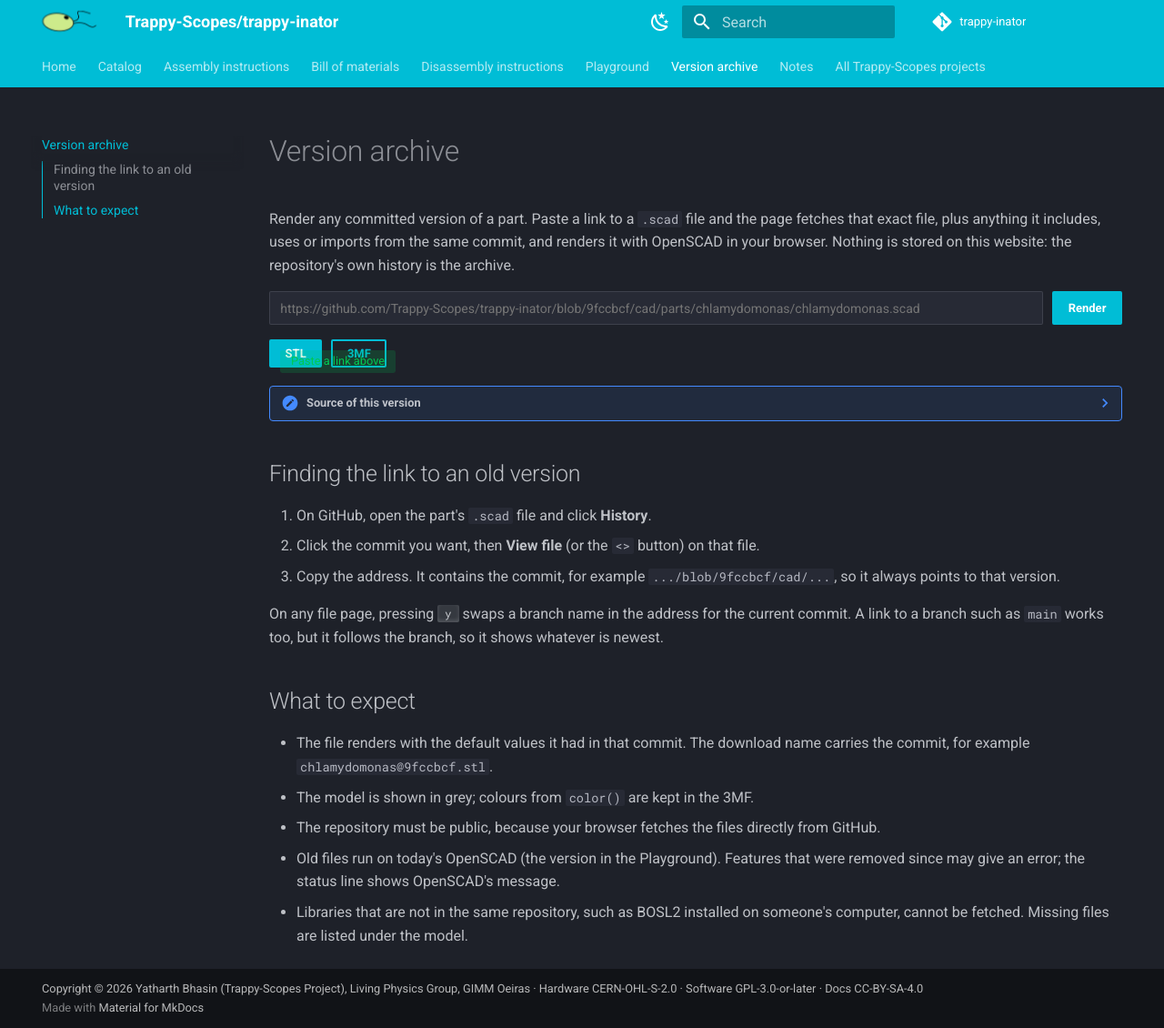
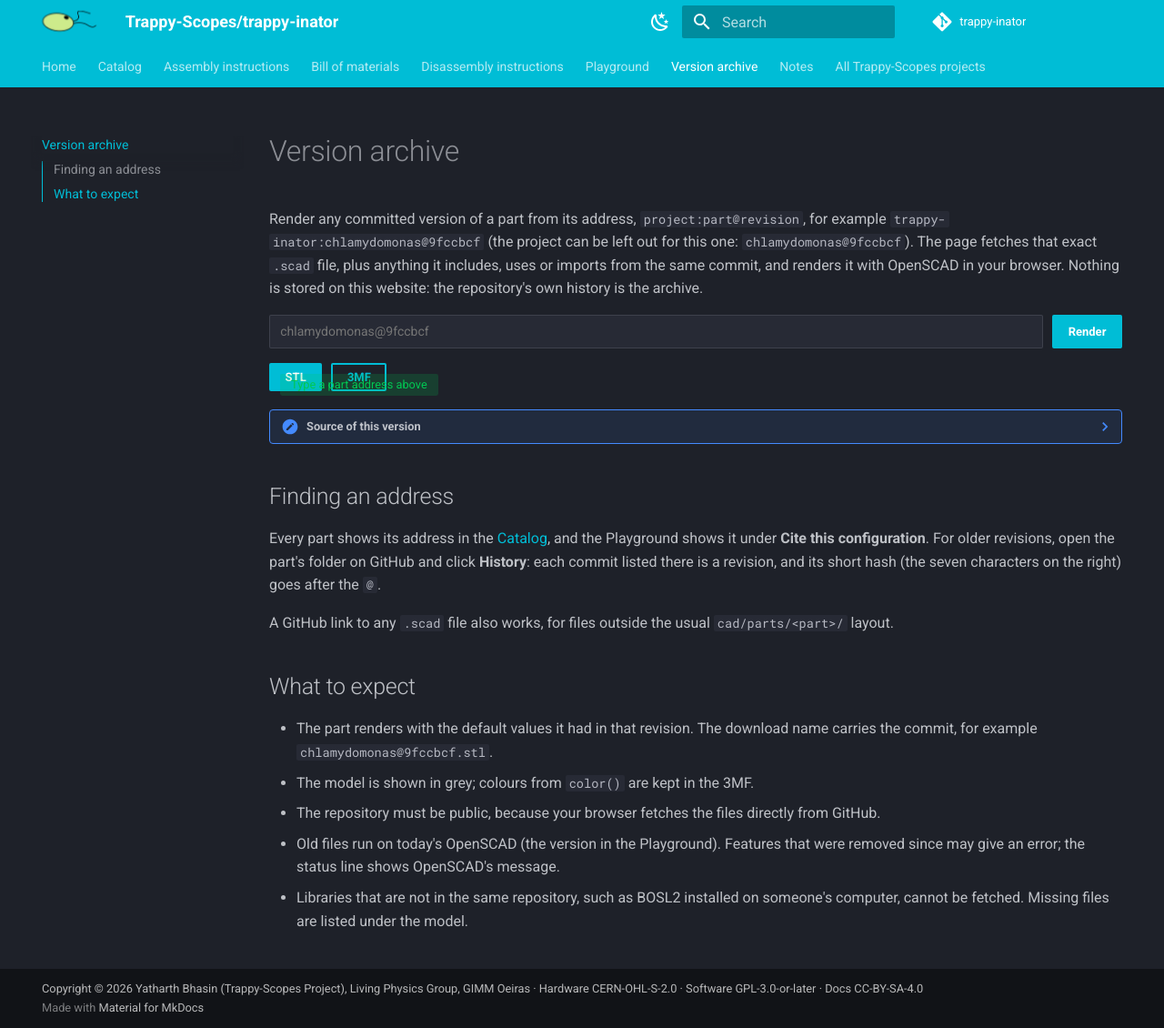
Before and after one commit to Trappy-Scopes/trappy-inator, an MkDocs documentation site: the page built from docs/archive.md, in a window 1280 px wide and 1130 px high. Shown: the whole window at 91% size. Built offline with MkDocs 1.6.1 and Material for MkDocs 9.7.7, drawn with Linux system fonts in a browser that asks for light colours; comment, search, counter and statistics services are not loaded.

Commit message:
Address parts as project:part@revision across the site
The Version archive now takes a part address such as
trappy-inator:chlamydomonas@9fccbcf (or chlamydomonas@9fccbcf inside this
project) and builds the GitHub link itself: the project is a Trappy-Scopes
repository, the part lives at cad/parts/<part>/<part>.scad. GitHub links
still work for files outside that layout. The Catalog, Home and the
Playground's citation line show the same address.

Co-Authored-By: Claude Opus 5.5 <noreply@anthropic.com>

```diff
--- a/docs/archive.md
+++ b/docs/archive.md
@@ -1,18 +1,19 @@
 # Version archive
 
-Render any committed version of a part. Paste a link to a `.scad` file and the page fetches that exact file, plus
-anything it includes, uses or imports from the same commit, and renders it with OpenSCAD in your browser. Nothing
-is stored on this website: the repository's own history is the archive.
+Render any committed version of a part from its address, `project:part@revision`, for example
+`trappy-inator:chlamydomonas@9fccbcf` (the project can be left out for this one: `chlamydomonas@9fccbcf`). The
+page fetches that exact `.scad` file, plus anything it includes, uses or imports from the same commit, and renders
+it with OpenSCAD in your browser. Nothing is stored on this website: the repository's own history is the archive.
 
 <form id="va-form" class="ti-va-form" markdown="0">
-  <input id="va-url" type="url" required placeholder="https://github.com/Trappy-Scopes/trappy-inator/blob/9fccbcf/cad/parts/chlamydomonas/chlamydomonas.scad" aria-label="Link to a .scad file">
+  <input id="va-url" type="text" required placeholder="chlamydomonas@9fccbcf" aria-label="Part address">
   <button class="md-button md-button--primary" type="submit">Render</button>
 </form>
 
 <div class="ti-viewer" markdown="0">
   <model-viewer id="va-viewer" camera-controls touch-action="pan-y" camera-orbit="200deg 75deg auto"
       shadow-intensity="0.8" exposure="1.1" tone-mapping="neutral" alt="3D model of the archived part"></model-viewer>
-  <span id="va-status" class="ti-status ti-ok">Paste a link above</span>
+  <span id="va-status" class="ti-status ti-ok">Type a part address above</span>
 </div>
 
 <p id="va-info" class="ti-meta" markdown="0"></p>
@@ -26,19 +27,17 @@ is stored on this website: the repository's own history is the archive.
 ??? note "Source of this version"
     <pre id="va-source" markdown="0"></pre>
 
-## Finding the link to an old version
+## Finding an address
 
-1. On GitHub, open the part's `.scad` file and click **History**.
-2. Click the commit you want, then **View file** (or the `<>` button) on that file.
-3. Copy the address. It contains the commit, for example `.../blob/9fccbcf/cad/...`, so it always points to that
-   version.
+Every part shows its address in the [Catalog](catalog.md), and the Playground shows it under **Cite this
+configuration**. For older revisions, open the part's folder on GitHub and click **History**: each commit listed
+there is a revision, and its short hash (the seven characters on the right) goes after the `@`.
 
-On any file page, pressing <kbd>y</kbd> swaps a branch name in the address for the current commit. A link to a branch
-such as `main` works too, but it follows the branch, so it shows whatever is newest.
+A GitHub link to any `.scad` file also works, for files outside the usual `cad/parts/<part>/` layout.
 
 ## What to expect
 
-- The file renders with the default values it had in that commit. The download name carries the commit, for
+- The part renders with the default values it had in that revision. The download name carries the commit, for
   example `chlamydomonas@9fccbcf.stl`.
 - The model is shown in grey; colours from `color()` are kept in the 3MF.
 - The repository must be public, because your browser fetches the files directly from GitHub.
--- a/docs/assets/playground/archive.js
+++ b/docs/assets/playground/archive.js
@@ -10,8 +10,21 @@ let worker, jobId = 0, loaded = null;
 
 function status(text, kind) { const s = $("va-status"); s.textContent = text; s.className = "ti-status ti-" + kind; }
 
+// A part address is <project>:<part>@<revision>, e.g. trappy-inator:chlamydomonas@9fccbcf. The project is a
+// repository of the Trappy-Scopes organisation (this one if left out); the part lives at cad/parts/<part>/<part>.scad.
+const ORG = "Trappy-Scopes", PROJECT = "trappy-inator";
+const partFile = (part) => `cad/parts/${part}/${part}.scad`;
+const ADDRESS = /^(?:([\w.-]+):)?([\w.-]+)@([0-9a-f]{7,40})$/i;
+
+// Also accepted, for files outside that layout: a GitHub link, which becomes
 // github.com/<owner>/<repo>/blob/<ref>/<path>  ->  raw.githubusercontent.com/<owner>/<repo>/<ref>/<path>
 function normalise(input) {
+  const a = input.trim().match(ADDRESS);
+  if (a) {
+    const project = a[1] || PROJECT, root = `https://raw.githubusercontent.com/${ORG}/${project}/${a[3]}/`;
+    return { url: root + partFile(a[2]), repo: `${ORG}/${project}`, ref: a[3], path: partFile(a[2]), root,
+             address: `${project}:${a[2]}@${a[3]}` };
+  }
   const url = new URL(input.trim());
   let m = url.hostname === "github.com" && url.pathname.match(/^\/([^/]+)\/([^/]+)\/(?:blob|raw)\/([^/]+)\/(.+)$/);
   if (m) return { url: `https://raw.githubusercontent.com/${m[1]}/${m[2]}/${m[3]}/${m[4]}`, repo: `${m[1]}/${m[2]}`, ref: m[3], path: m[4],
@@ -69,16 +82,21 @@ async function open(input) {
   $("va-downloads").hidden = true;
   $("va-info").textContent = "";
   let info;
-  try { info = normalise(input); } catch (e) { status("That is not a link", "error"); return; }
+  try { info = normalise(input); } catch (e) { status("Not a part address like chlamydomonas@9fccbcf, or a link", "error"); return; }
   if (!/\.scad$/i.test(info.path)) { status("The link must point to a .scad file", "error"); return; }
-  history.replaceState(null, "", "?url=" + encodeURIComponent(input.trim()));
+  history.replaceState(null, "", "?part=" + encodeURIComponent(input.trim()));
   try {
     status("Fetching the file…", "busy");
-    const source = await get(info.url);
+    let source;
+    try { source = await get(info.url); }
+    catch (e) {
+      status(info.address ? `${info.address} not found: no such project, part or revision (or the repository is private)` : "Could not fetch the file: " + e.message, "error");
+      return;
+    }
     const { files, missing, main } = await collect(info, source);
     loaded = { info, source, files, main };
     const pinned = /^[0-9a-f]{7,40}$/i.test(info.ref);
-    $("va-info").innerHTML =
+    $("va-info").innerHTML = (info.address ? `<code>${info.address}</code> · ` : "") +
       `<strong>${info.path}</strong> from <code>${info.repo}</code>` +
       (info.ref ? (pinned ? ` at commit <code>${info.ref}</code>` : ` on <code>${info.ref}</code> (a branch or tag moves over time; use a link to a commit to pin one version)`) : "") +
       ` · ${Object.keys(files).length} file${Object.keys(files).length > 1 ? "s" : ""}` +
@@ -111,5 +129,5 @@ $("va-3mf").onclick = async () => {
   catch (e) { note.textContent = "Could not build the file: " + e.message.split("\n")[0]; }
 };
 
-const start = new URLSearchParams(location.search).get("url");
+const query = new URLSearchParams(location.search), start = query.get("part") || query.get("url");
 if (start) { $("va-url").value = start; open(start); }
--- a/docs/assets/playground/playground.js
+++ b/docs/assets/playground/playground.js
@@ -138,7 +138,7 @@ function refresh() {
   const link = location.origin + location.pathname + (query ? "?" + query : "");
   $("pg-link").textContent = link;
   history.replaceState(null, "", query ? "?" + query : location.pathname);
-  $("pg-cite").textContent = `${CONFIG.id} · rev ${state.revision} · ${link}`;
+  $("pg-cite").textContent = `${CONFIG.id}@${state.revision} · ${link}`;
 }
 
 function defines(extra = []) {
```
Also changed, not shown: docs/catalog.md (+4 -4 lines), docs/index.md (+1 -1 lines), docs/notes/versions-and-citations.md (+16 -7 lines).
